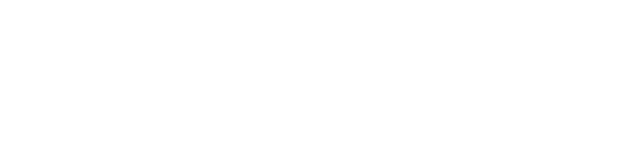
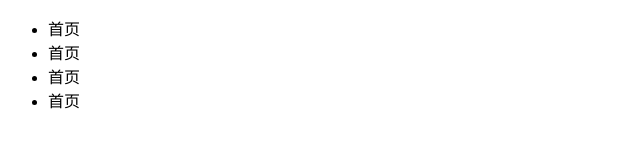
Before and after one commit to zhj704/2.14kt, a plain HTML site: page index.html in a window 1280 px wide. Shown: the whole page, without its empty margins (0-640 px from the left). Drawn offline with Linux system fonts and the light colour scheme.

Commit message:
头部样式

```diff
--- a/index.html
+++ b/index.html
@@ -10,7 +10,15 @@
 
 <body>
     <div class="wrap">
-        <header></header>
+        <header>
+
+            <ul>
+                <li>首页</li>
+                <li>首页</li>
+                <li>首页</li>
+                <li>首页</li>
+            </ul>
+        </header>
         <section>
 
         </section>
```
